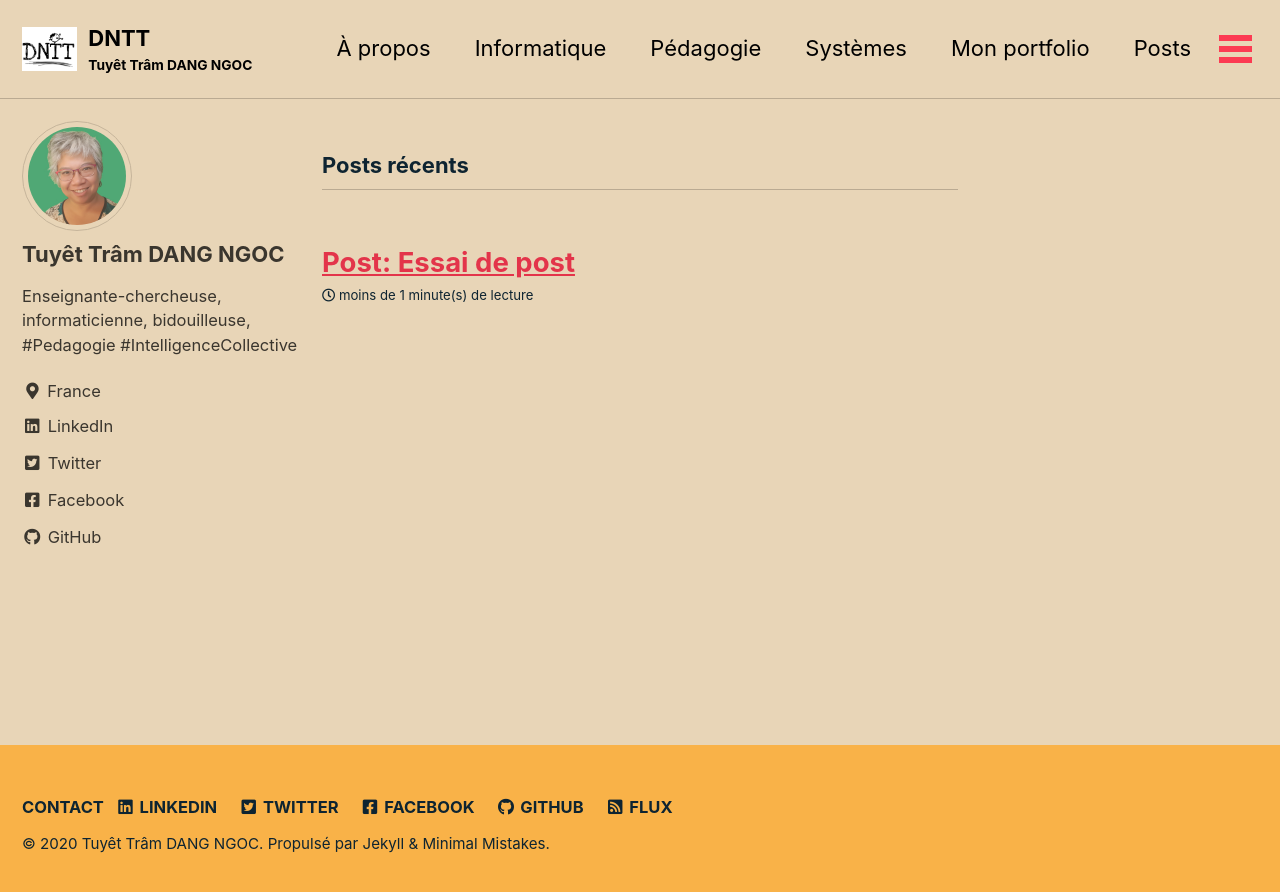
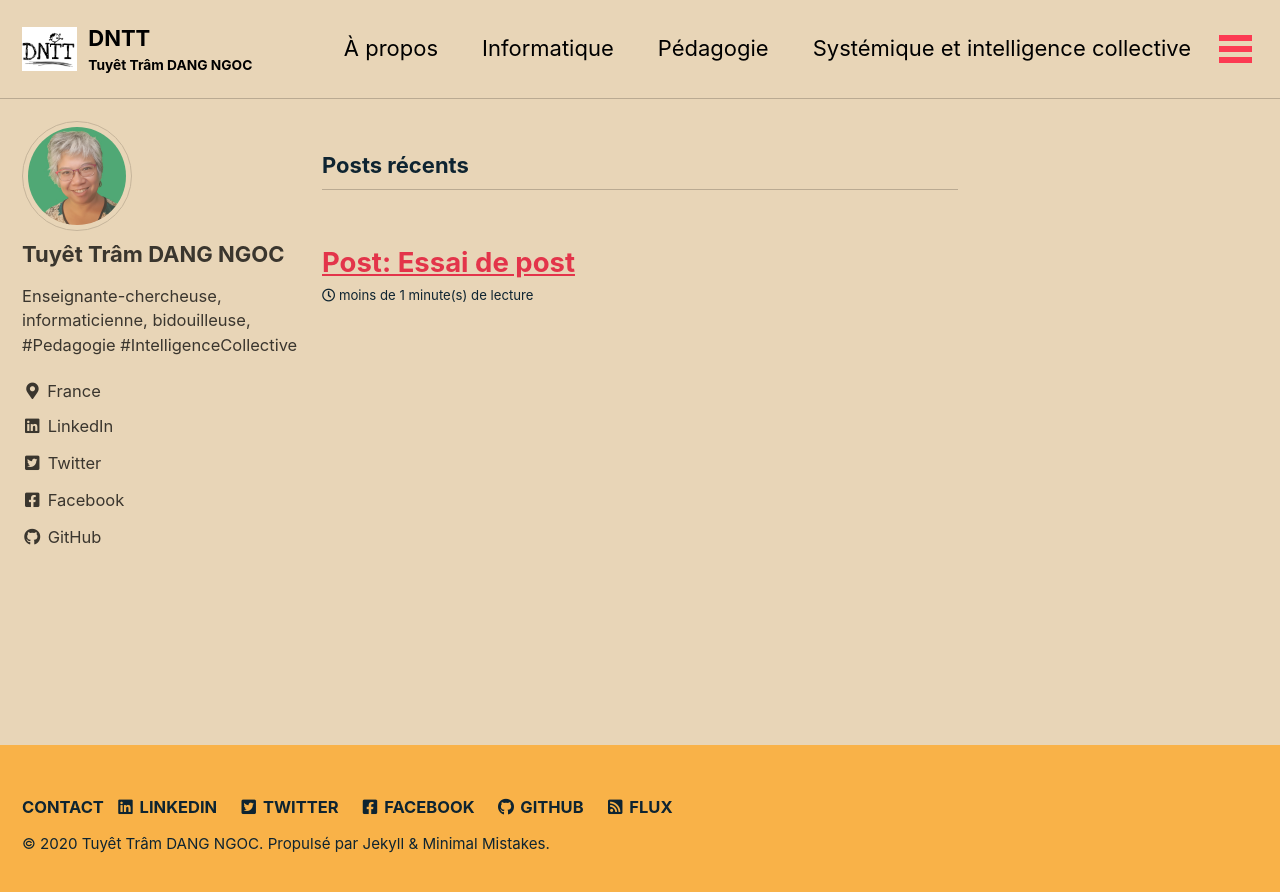
Before and after one commit to dntt/dntt.github.io, a Jekyll site: the page built from index.html, in a window 1280 px wide. Shown: the top 892 px of the page. Built offline with Jekyll 4.4.1, drawn with Linux system fonts in a browser that asks for light colours; cached includes are drawn as plain includes; the list of posts is cut into pages by our own code.

Commit message:
Premiere modif

```diff
--- a/_data/navigation.yml
+++ b/_data/navigation.yml
@@ -6,7 +6,7 @@
     url: /informatique/
   - title: "Pédagogie"
     url: /pedagogie/
-  - title: "Systèmes"
+  - title: "Systémique et intelligence collective"
     url: /systeme/
   - title: "Mon portfolio"
     url: /portfolio/
```
